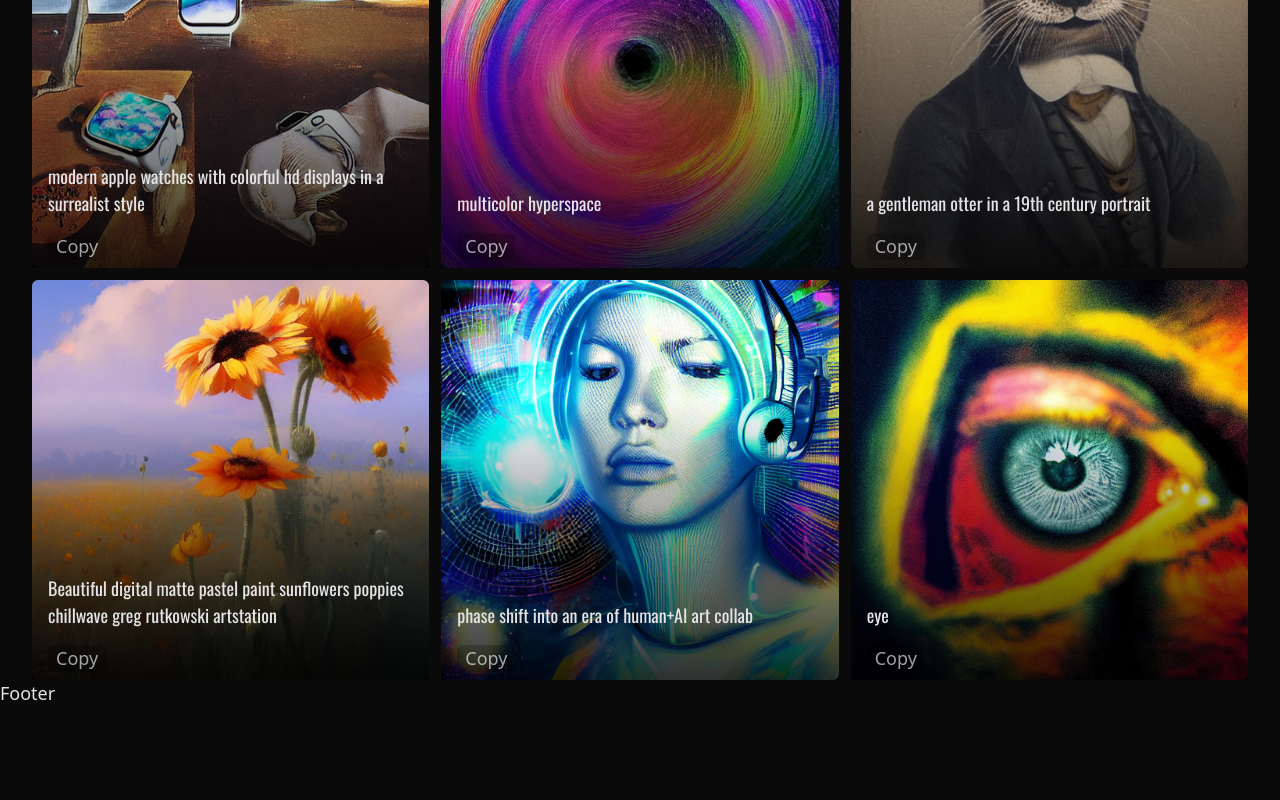
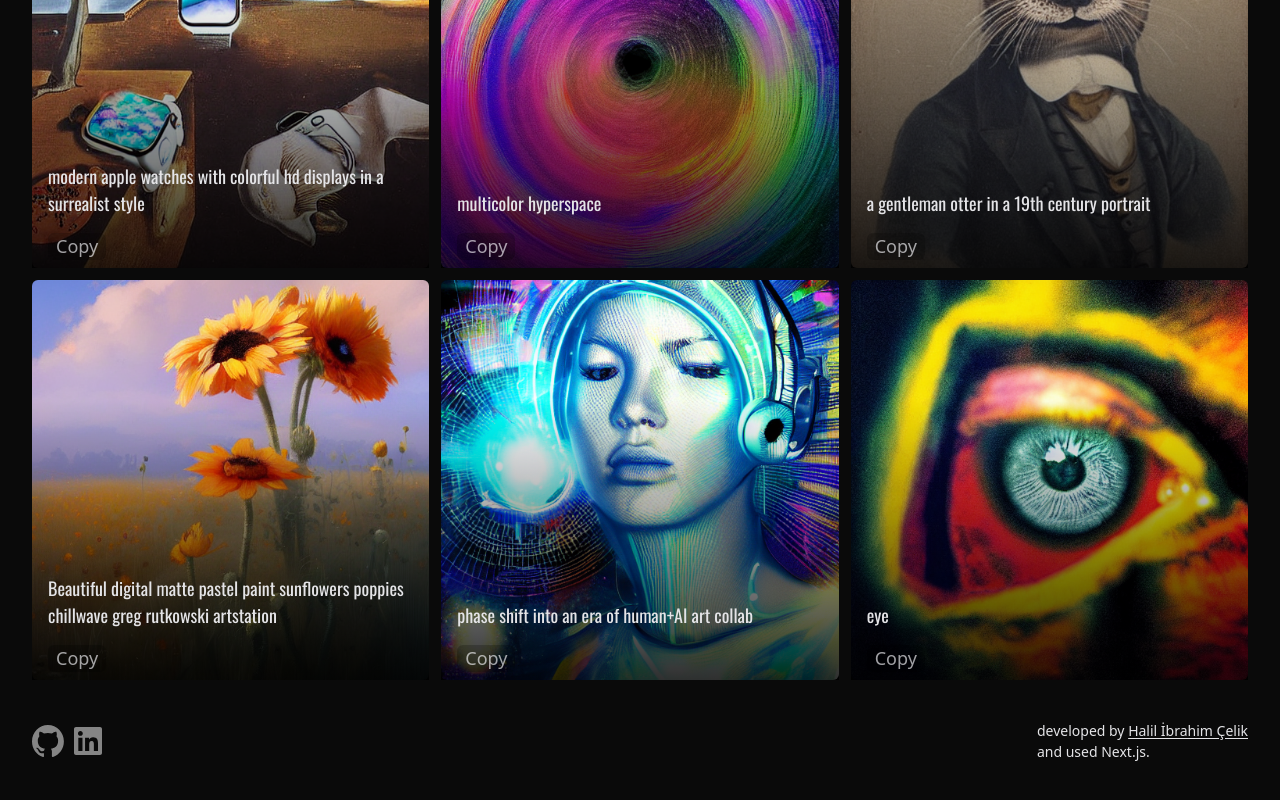
Before and after one commit to halilibrahimcelik/generateImage, a Next.js app: page / in a window 1280 px wide. Shown: the part 949-1749 px from the top of the page. Before the commit the page ends 1656 px from the top, so only its background shows below. Built offline with nearby package versions, Linux system fonts and the light colour scheme.

Commit message:
feat:footer links are added

```diff
--- a/next.config.js
+++ b/next.config.js
@@ -1,4 +1,12 @@
 /** @type {import('next').NextConfig} */
-const nextConfig = {}
+const nextConfig = {
+  webpack: (config) => {
+    config.module.rules.push({
+      test: /\.svg$/i,
+      use: ["@svgr/webpack"],
+    });
+    return config;
+  },
+};
 
-module.exports = nextConfig
+module.exports = nextConfig;
--- a/src/app/globals.css
+++ b/src/app/globals.css
@@ -68,7 +68,9 @@ body::before {
   .text {
     @apply font-poppins text-sm md:text-xl lg:text-2xl text-primary;
   }
-
+  .opacity-effect {
+    @apply opacity-50 hover:opacity-100 transition-all ease-in duration-200;
+  }
   .gradient-box {
     position: relative;
     padding: 15px;
--- a/src/components/footer/index.tsx
+++ b/src/components/footer/index.tsx
@@ -1,9 +1,53 @@
 import React from "react";
-
+import Wrapper from "../wrapper";
+import GithubSvg from "@/assets/github.svg";
+import LinkedinSvg from "@/assets/linkedin.svg";
+import Link from "next/link";
 type Props = {};
 
 function Footer({}: Props) {
-  return <footer>Footer</footer>;
+  return (
+    <footer className="py-10">
+      <Wrapper
+        tag="ul"
+        customClass="flex justify-between items-center gap-2 flex-wrap"
+      >
+        <li className="flex gap-2">
+          <Link
+            className="opacity-effect"
+            href={"https://github.com/halilibrahimcelik"}
+            target="_blank"
+            rel="noopener noreferrer"
+          >
+            <GithubSvg />
+          </Link>
+          <Link
+            className="opacity-effect"
+            href={"https://www.linkedin.com/in/halil-ibrahim-celik/"}
+            target="_blank"
+            rel="noopener noreferrer"
+          >
+            {" "}
+            <LinkedinSvg />
+          </Link>
+        </li>
+
+        <li>
+          <p className="font-light text-[14px]">
+            developed by{" "}
+            <Link
+              className="underline-offset-2 underline hover:t transition-all"
+              href="mailto:hibrahim.celik@yahoo.com"
+            >
+              Halil İbrahim Çelik
+            </Link>
+            <br />
+            and used Next.js.
+          </p>
+        </li>
+      </Wrapper>
+    </footer>
+  );
 }
 
 export default Footer;
--- a/src/components/wrapper/index.tsx
+++ b/src/components/wrapper/index.tsx
@@ -9,7 +9,11 @@ type Props = {
 function Wrapper({ children, tag = "div", customClass }: Props) {
   const Element = tag as keyof JSX.IntrinsicElements;
   return (
-    <Element className={`container mx-auto px-[10px]  md:px-8 ${customClass}`}>
+    <Element
+      className={`container mx-auto px-[10px]  md:px-8 ${
+        customClass ? customClass : ""
+      }`}
+    >
       {children}
     </Element>
   );
```
Also changed, not shown: package.json (+6 -5 lines), src/assets/linkedin.svg (added), 1 other file (tests, documents, lock files or other folders).
